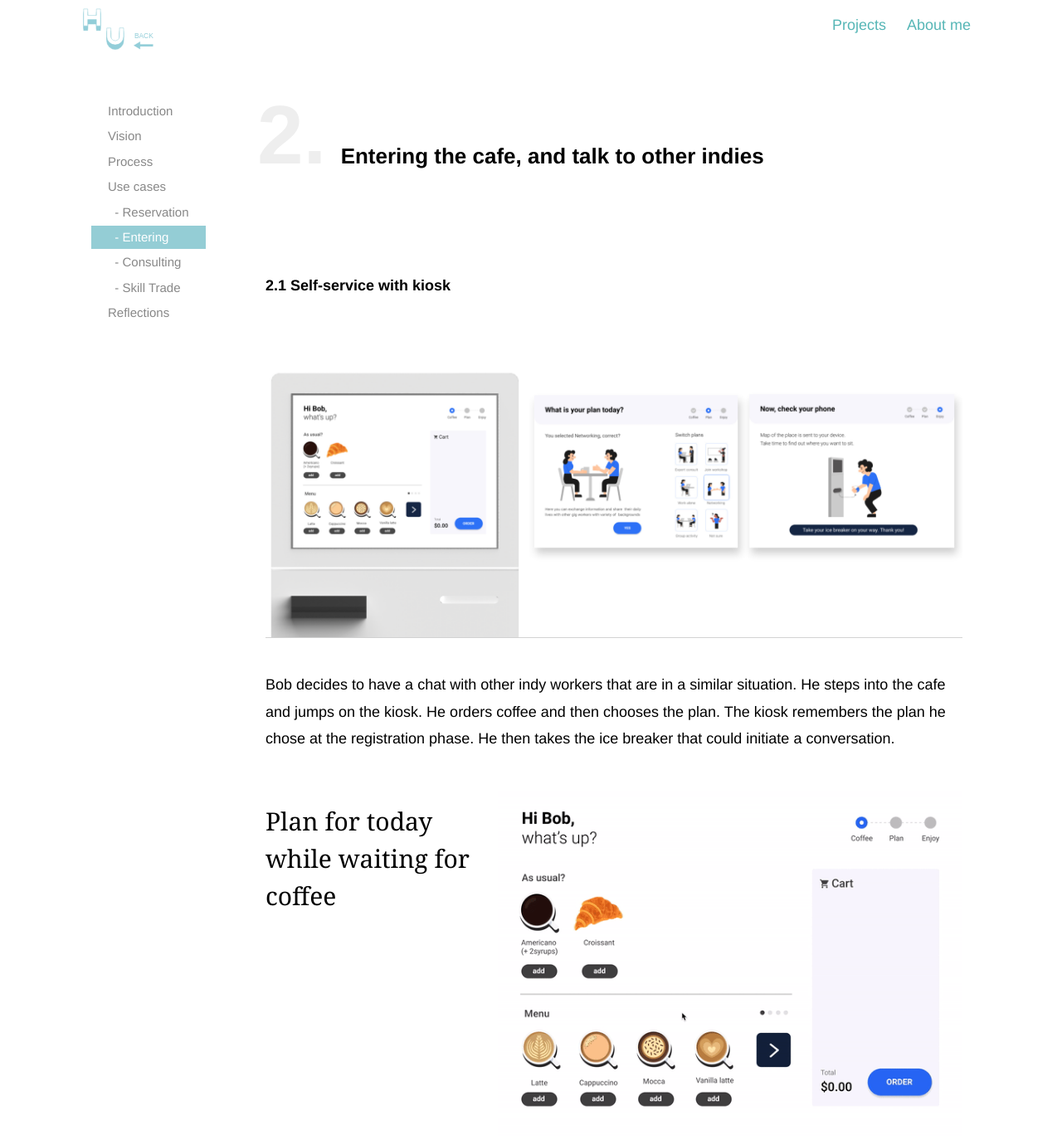
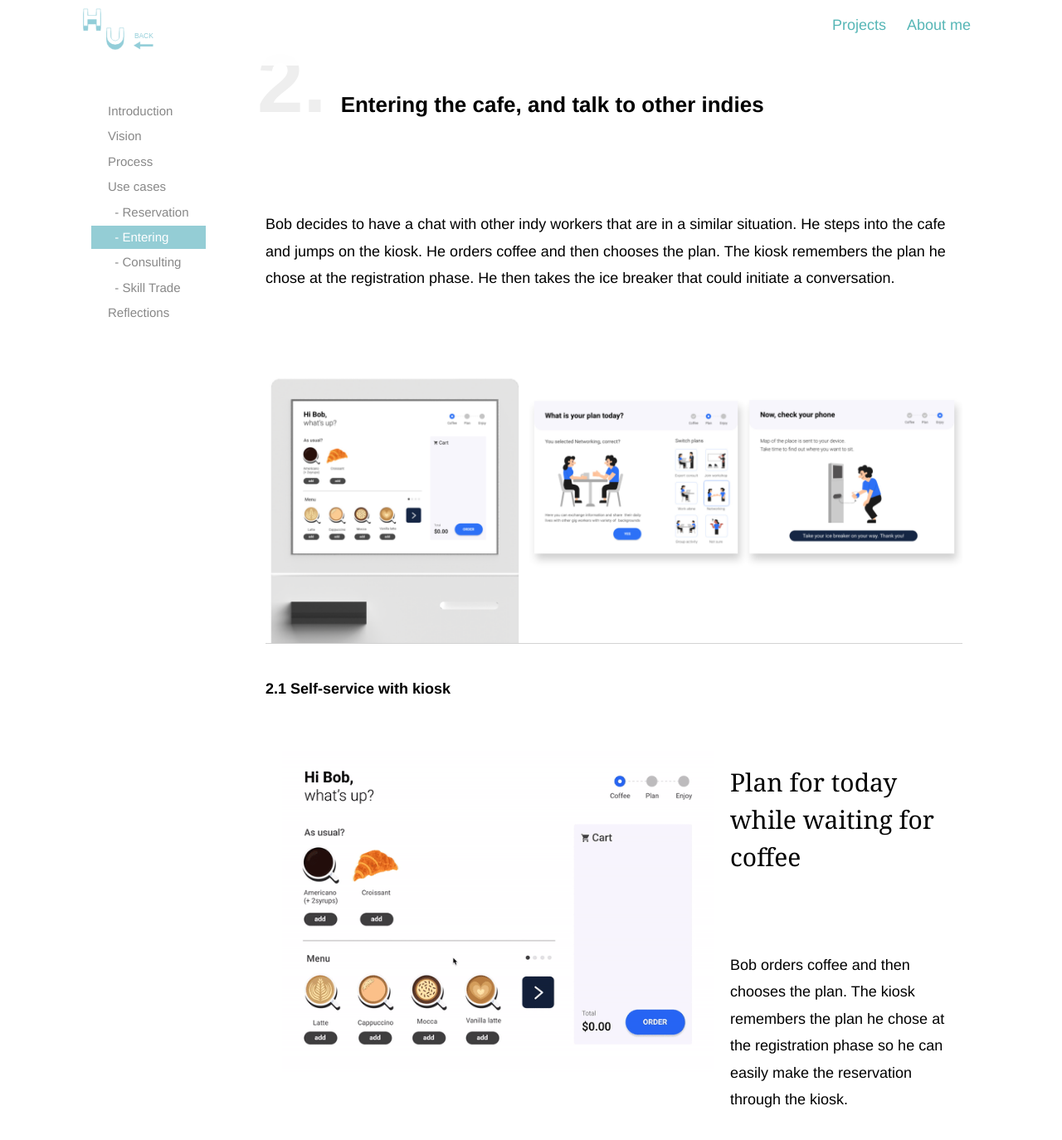
Before and after one commit to yuanyuanhu96/Potfolio-Archive, a Jekyll site: the page projects/crcr.html, which Jekyll copies as it is, in a window 1280 px wide and 1400 px high, scrolled down 6579 px. Shown: the top 1374 px of the window at 83% size. Built offline with Jekyll 4.4.1, drawn with Linux system fonts in a browser that asks for light colours.

Commit message:
Added mock-up to the for crcr

```diff
--- a/CSS/projects.css
+++ b/CSS/projects.css
@@ -974,6 +974,13 @@ p,
 }
 
 
+.two-to-one
+{
+  display: grid;
+  grid-template-columns: 2fr 1fr;
+}
+
+
 
 .one-to-one {
   display: grid;
--- a/projects/crcr.html
+++ b/projects/crcr.html
@@ -313,12 +313,6 @@
               Entering the cafe, and talk to other indies
             </h2>
             <br />
-            <br />
-            <h3>2.1 Self-service with kiosk</h3>
-            <br />
-
-            <p><img alt="Git Bash" src="../assets/img/crcr/crcr-06.png" /></p>
-
             <p>
               Bob decides to have a chat with other indy workers that are in a
               similar situation. He steps into the cafe and jumps on the kiosk.
@@ -326,16 +320,32 @@
               the plan he chose at the registration phase. He then takes the ice
               breaker that could initiate a conversation.
             </p>
+            <br />
 
-            <div class="one-to-two">
+            <p><img alt="Git Bash" src="../assets/img/crcr/crcr-06.png" /></p>
+
+            <h3>2.1 Self-service with kiosk</h3>
+            <br />
+
+            <div class="two-to-one">
+              <div>
+                <img
+                  alt="Git Bash"
+                  src="../assets/img/crcr/crcr-gif-03.gif"
+                  width="520"
+                />
+              </div>
+
               <div>
                 <div class="highlight">
                   Plan for today while waiting for coffee
                 </div>
-              </div>
 
-              <div>
-                <img alt="Git Bash" src="../assets/img/crcr/crcr-gif-03.gif" />
+                <p>
+                  <br />Bob orders coffee and then chooses the plan. The kiosk
+                  remembers the plan he chose at the registration phase so he
+                  can easily make the reservation through the kiosk.
+                </p>
               </div>
             </div>
 
```
Also changed, not shown: assets/img/crcr/crcr-gif-01.gif, 3 other files.
